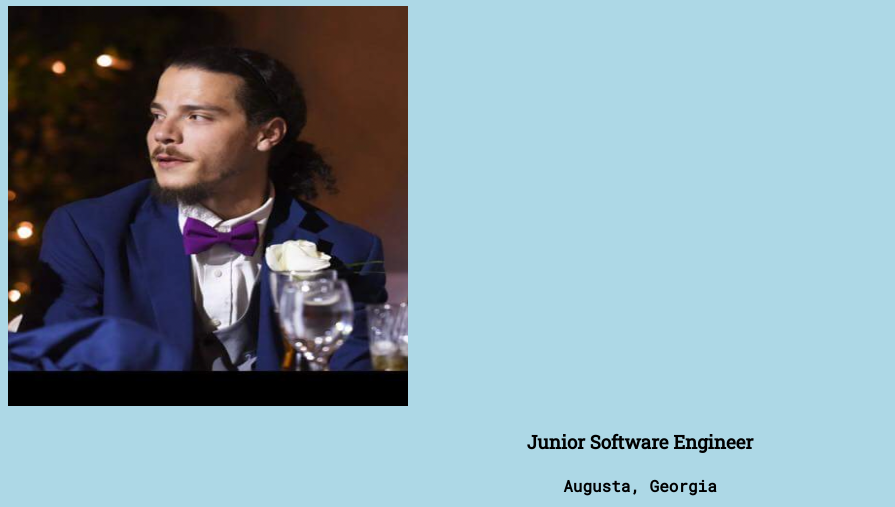
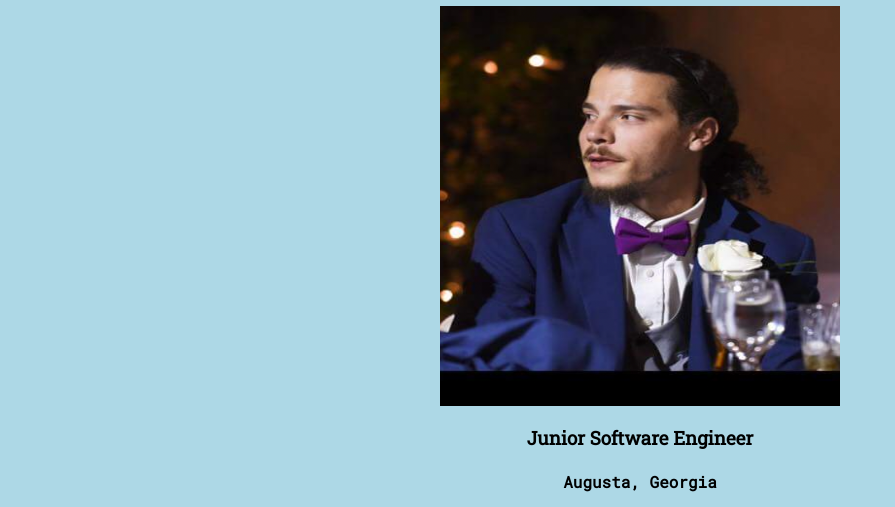
Before and after one commit to cgomillion/CoreyGomillion, a website: page index.html in a window 1280 px wide. Shown: the part 80-587 px from the top of the page, without its empty margins (0-895 px from the left). Drawn offline with Linux system fonts and the light colour scheme.

Commit message:
centering my top portrait photo

```diff
--- a/css/style.css
+++ b/css/style.css
@@ -1,6 +1,8 @@
 img {
     height: 400px;
     width: 400px;
+    display: block;
+    margin: auto;
 }
 
 h1, h2, h3, h4, p {
```
